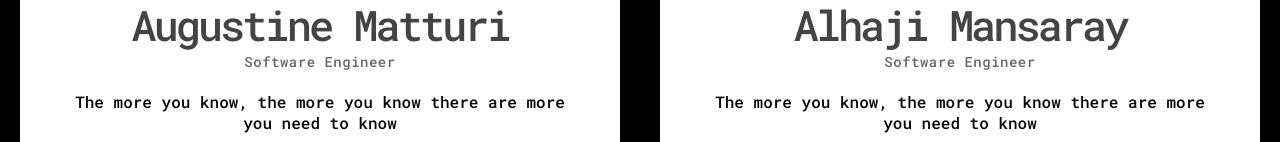
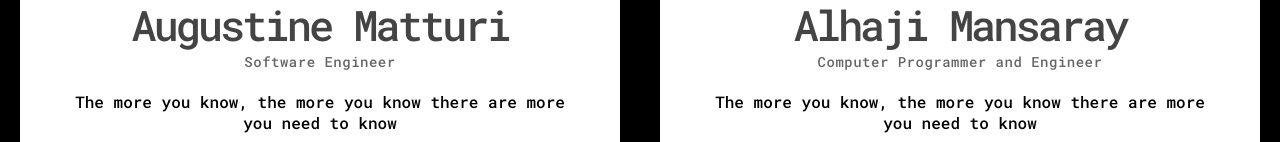
Before and after one commit to Algebrista/developer-profile-and-experience-card, a plain HTML site: page index.html in a window 1280 px wide. Shown: the part 367-509 px from the top of the page. Drawn offline with Linux system fonts and the light colour scheme.

Commit message:
Added new heading

```diff
--- a/index.html
+++ b/index.html
@@ -99,7 +99,7 @@
           <h1>Alhaji Mansaray</h1>
 
           <!-- Add role -->
-          <h2>Software Engineer</h2>
+          <h2>Computer Programmer and Engineer</h2>
 
         </header>
 
```
Also changed, not shown: 1 other file.
